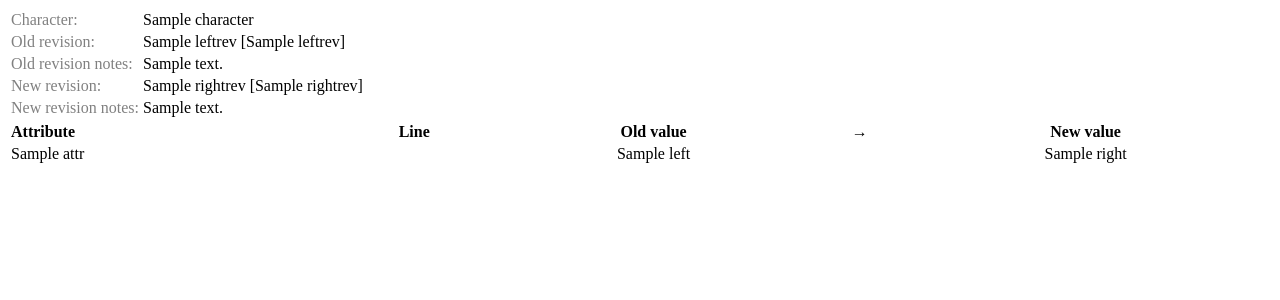
After one commit to xiphux/personae, a Django app: template templates/characters/diff.html in a window 1280 px wide. The commit adds this page. Shown: the top 300 px of the page. Run offline with Django 3.2, Linux system fonts and the light colour scheme; the template is opened without the code that fills it: most values are stand-ins (such as "Sample title", 1, 10 or a date in 2020).

Commit message:
Fix attribute set line indexing bug, add diffing capability

```diff
--- a/characters/urls.py
+++ b/characters/urls.py
@@ -15,6 +15,7 @@ urlpatterns = patterns('personae.characters.views',
     (r'^(?P<character_id>\d+)/save/$', 'saverevision'),
     (r'^(?P<character_id>\d+)/goto/$', 'gotorevision'),
     (r'^(?P<character_id>\d+)/(?P<revision_id>\d+)/$', 'viewrevision'),
+    (r'^(?P<character_id>\d+)/(?P<revision_id>\d+)/diff/', 'diffrevision'),
     # Uncomment the next line to enable the admin:
     (r'^admin/', include(admin.site.urls)),
 )
--- a/media/characters/css/base.css
+++ b/media/characters/css/base.css
@@ -1,3 +1,12 @@
 a.nounderline {
   text-decoration: none;
 }
+
+.emptymessage {
+  color: #a8aaae;
+  font-style: italic;
+}
+
+.label {
+  color: Gray;
+}
--- /dev/null
+++ b/media/characters/css/diff.css
@@ -0,0 +1,11 @@
+table#difflist {
+  width: 100%;
+}
+
+table#difflist td.diffline, td.diffvalue {
+  text-align: center;
+}
+
+table#difflist th.diffattrname {
+  text-align: left;
+}
--- a/templates/characters/base.html
+++ b/templates/characters/base.html
@@ -7,7 +7,7 @@
   <script type="text/javascript" src="{{ MEDIA_URL }}characters/scripts/jquery.highlightFade.js"></script>
   {% block css %}
   <link rel="stylesheet" href="{{ MEDIA_URL }}characters/css/base.css">
-  {% block sheetcss %}
+  {% block subcss %}
   {% endblock %}
   {% endblock %}
 </head>
--- a/templates/characters/basesheet.html
+++ b/templates/characters/basesheet.html
@@ -1,6 +1,6 @@
 {% extends "characters/base.html" %}
 
-{% block sheetcss %}
+{% block subcss %}
 <link rel="stylesheet" href="{{ MEDIA_URL }}characters/css/basesheet.css">
 {% block universecss %}
 {% endblock %}
@@ -115,6 +115,10 @@
 	      <a class="nounderline" href="/characters/{{ character.id }}/{{ nextrevision.revision }}/">&gt;</a>
 	    {% endif %}
             <input id="revisionnavsubmit" type="submit" value="View" />
+	    {% if prevrevision %}
+        <a class="nounderline" href="/characters/{{ character.id }}/{{ revision.revision }}/diff/">Diff</a>
+      {% endif %}
+
           </form>
 
         {% endif %}
--- /dev/null
+++ b/templates/characters/diff.html
@@ -0,0 +1,137 @@
+{% extends "characters/base.html" %}
+
+{% block subcss %}
+<link rel="stylesheet" href="{{ MEDIA_URL }}characters/css/diff.css">
+{% endblock %}
+
+{% block body %}
+
+<div id="diffinfo">
+
+  <table>
+
+    <tr>
+      <td class="label">Character:</td>
+      <td>{{ character.name }}</td>
+    </tr>
+
+    <tr>
+      <td class="label">Old revision:</td>
+      <td>{{ leftrev }}{% if leftrev.name %} [{{ leftrev.name }}]{% endif %}
+    </tr>
+
+    {% if leftrev.notes %}
+      <tr>
+        <td class="label">Old revision notes:</td>
+        <td>{{ leftrev.notes }}</td>
+      </tr>
+    {% endif %}
+
+    <tr>
+      <td class="label">New revision:</td>
+      <td>{{ rightrev }}{% if rightrev.name %} [{{ rightrev.name }}]{% endif %}
+    </tr>
+
+    {% if rightrev.notes %}
+      <tr>
+        <td class="label">New revision notes:</td>
+        <td>{{ rightrev.notes }}</td>
+      </tr>
+    {% endif %}
+
+  </table>
+
+</div>
+
+<div id="diffdata">
+
+  <table id="difflist">
+    {% for attr, left, right in difflist %}
+
+      {% if forloop.first %}
+        <tr>
+          <th class="diffattrname">Attribute</th>
+          <th class="diffline">Line</th>
+          <th class="diffvalue">Old value</th>
+          <th>&rarr;</th>
+          <th class="diffvalue">New value</th>
+        </tr>
+      {% endif %}
+
+      {% if attr.multiple %}
+
+        {% for key, values in left.items %}
+
+          <tr>
+            <td class="diffattrname">{{ attr.name }}</td>
+            <td class="diffline">{{ key }}</td>
+
+            {% if values.0 %}
+              <td class="diffvalue">{{ values.0 }}</td>
+            {% else %}
+              {% ifequal attr.type 1 %}
+                <td class="diffvalue">0</td>
+              {% else %}
+                <td class="diffvalue"></td>
+              {% endifequal %}
+            {% endif %}
+
+            <td></td>
+
+            {% if values.1 %}
+              <td class="diffvalue">{{ values.1 }}</td>
+            {% else %}
+              {% ifequal attr.type 1 %}
+                <td class="diffvalue">0</td>
+              {% else %}
+                <td class="diffvalue"></td>
+              {% endifequal %}
+            {% endif %}
+
+          </tr>
+
+        {% endfor %}
+
+      {% else %}
+
+        <tr>
+          <td class="diffattrname">{{ attr.name }}</td>
+          <td class="diffline"></td>
+
+          {% if left %}
+            <td class="diffvalue">{{ left }}</td>
+          {% else %}
+            {% ifequal attr.type 1 %}
+              <td class="diffvalue">0</td>
+            {% else %}
+              <td class="diffvalue"></td>
+            {% endifequal %}
+          {% endif %}
+
+          <td></td>
+
+          {% if right %}
+            <td class="diffvalue">{{ right }}</td>
+          {% else %}
+            {% ifequal attr.type 1 %}
+              <td class="diffvalue">0</td>
+            {% else %}
+              <td class="diffvalue"></td>
+            {% endifequal %}
+          {% endif %}
+
+        </tr>
+
+      {% endif %}
+
+    {% empty %}
+
+      <tr>
+        <td class="emptymessage" colspan="5">No differences</td>
+      </tr>
+
+    {% endfor %}
+
+</div>
+
+{% endblock %}
```
Also changed, not shown: characters/datafunctions.py (+88 -4 lines), characters/views.py (+32 -1 lines), media/characters/css/basesheet.css (+6 -6 lines), media/characters/css/universe/scion.css (+4 -6 lines).
